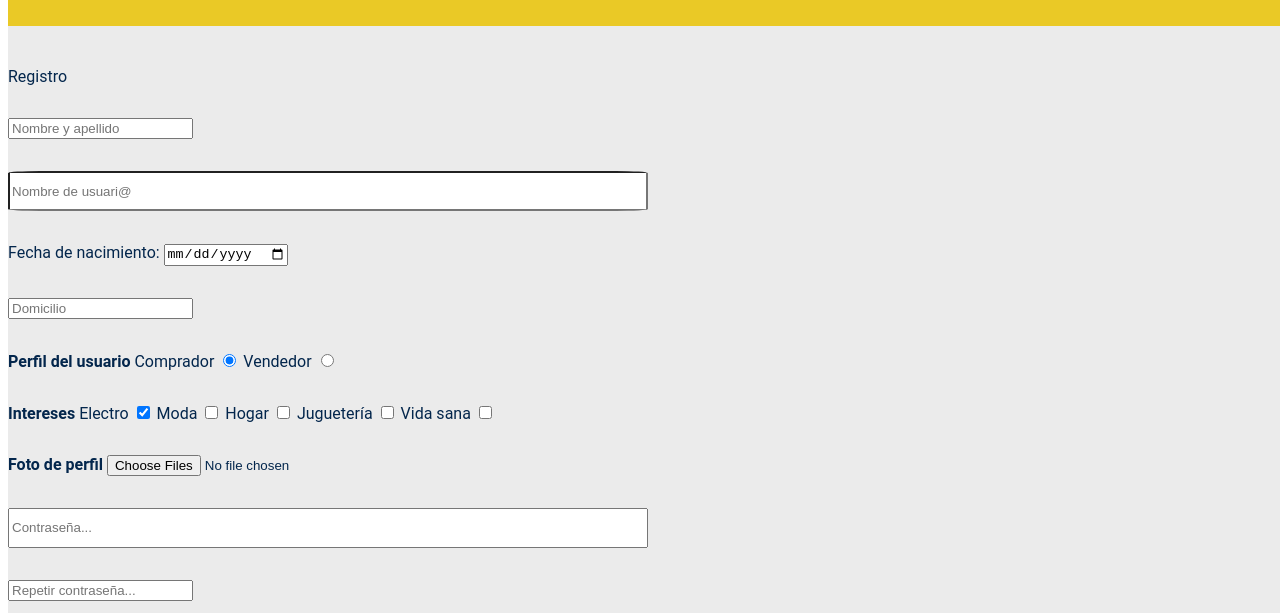
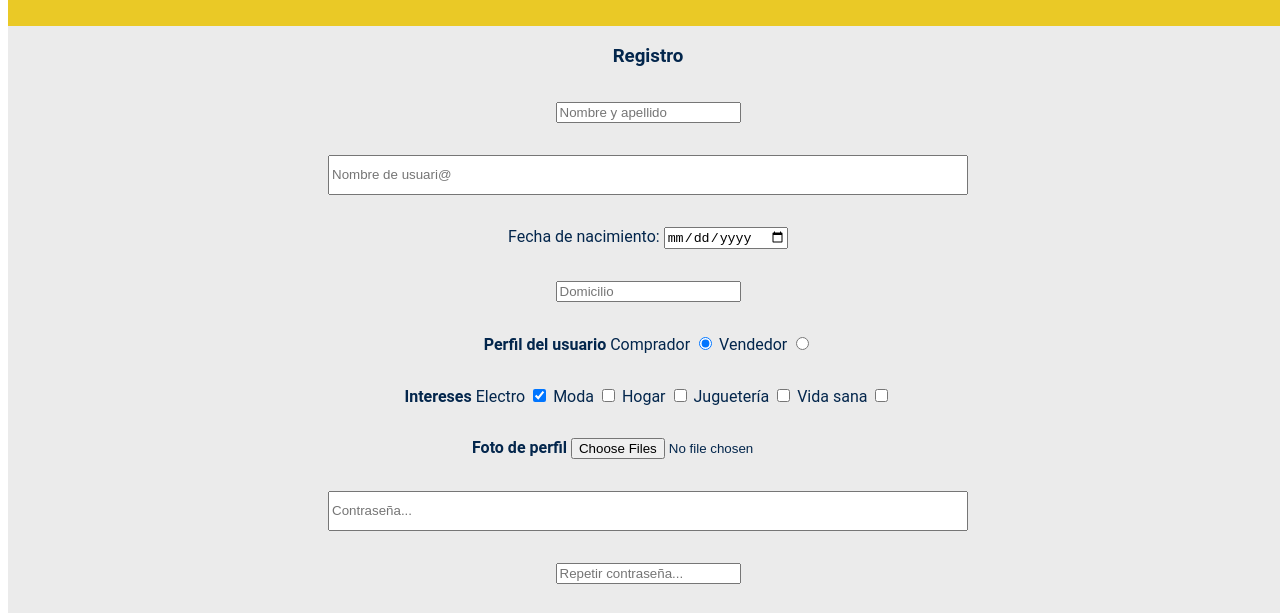
Before and after one commit to lachimoncita/mercadoLiebreJuanita, a website: page views/register.html in a window 1280 px wide. Shown: the part 146-759 px from the top of the page. Drawn offline with Linux system fonts and the light colour scheme.

Commit message:
domingo2509 8.51

```diff
--- a/public/styles.css
+++ b/public/styles.css
@@ -411,10 +411,10 @@ body {
     display: flex;
     flex-flow: column wrap;
     justify-content: center;
-    align-items: flex-start;
+    align-items: center;
     background-color: #ebebeb;
     width: 100%;
-    height: 90vh;
+    height: 100%;
 }
 
 /********************************* LOGIN.HTML ******************************/
@@ -434,7 +434,6 @@ body {
     box-sizing: border-box;
     width:50vw;
     height: 5vh;
-    border-radius: 5%;
 }
 
 #psw{
--- a/views/register.html
+++ b/views/register.html
@@ -75,7 +75,7 @@
 
         <div id="main_registro">
 
-            <p>Registro</p>
+            <h3>Registro</h3>
 
             <p>
                 <label for="nombre_y_apellido"><b> </b></label>
```
